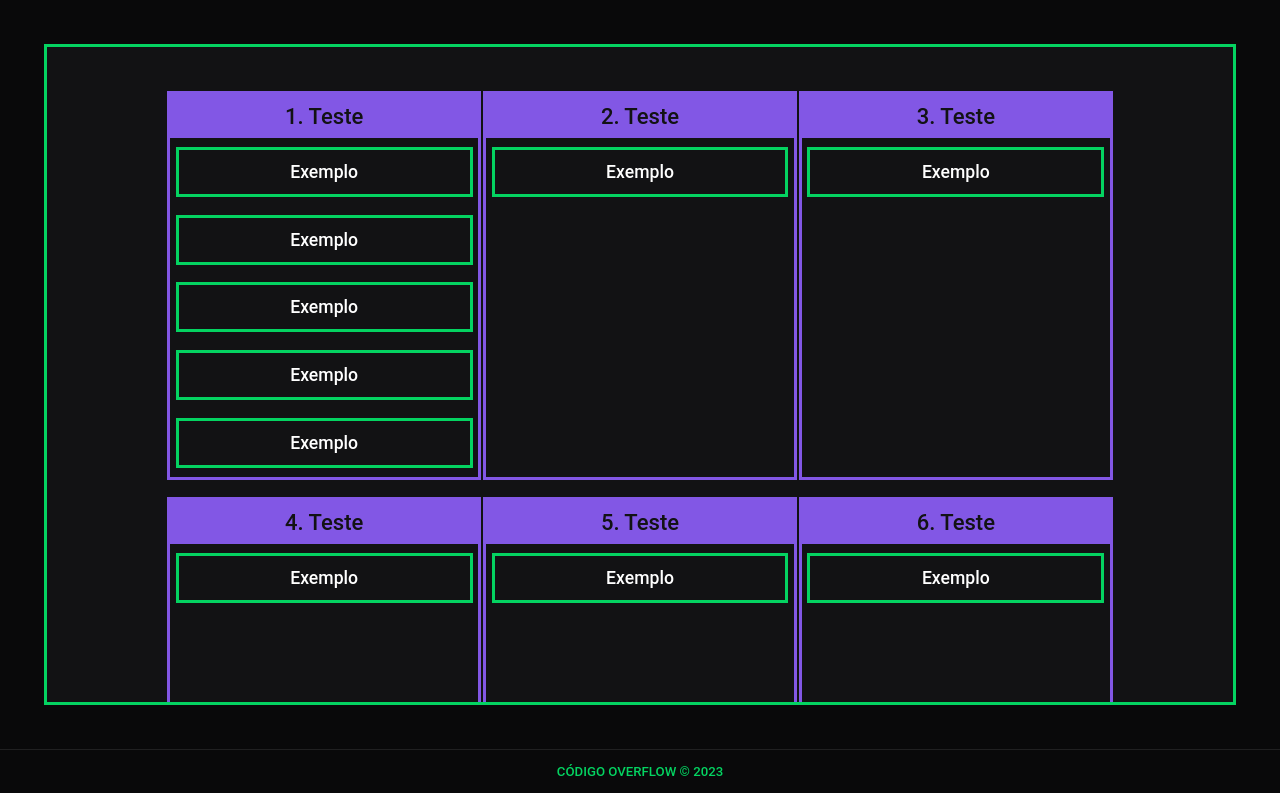
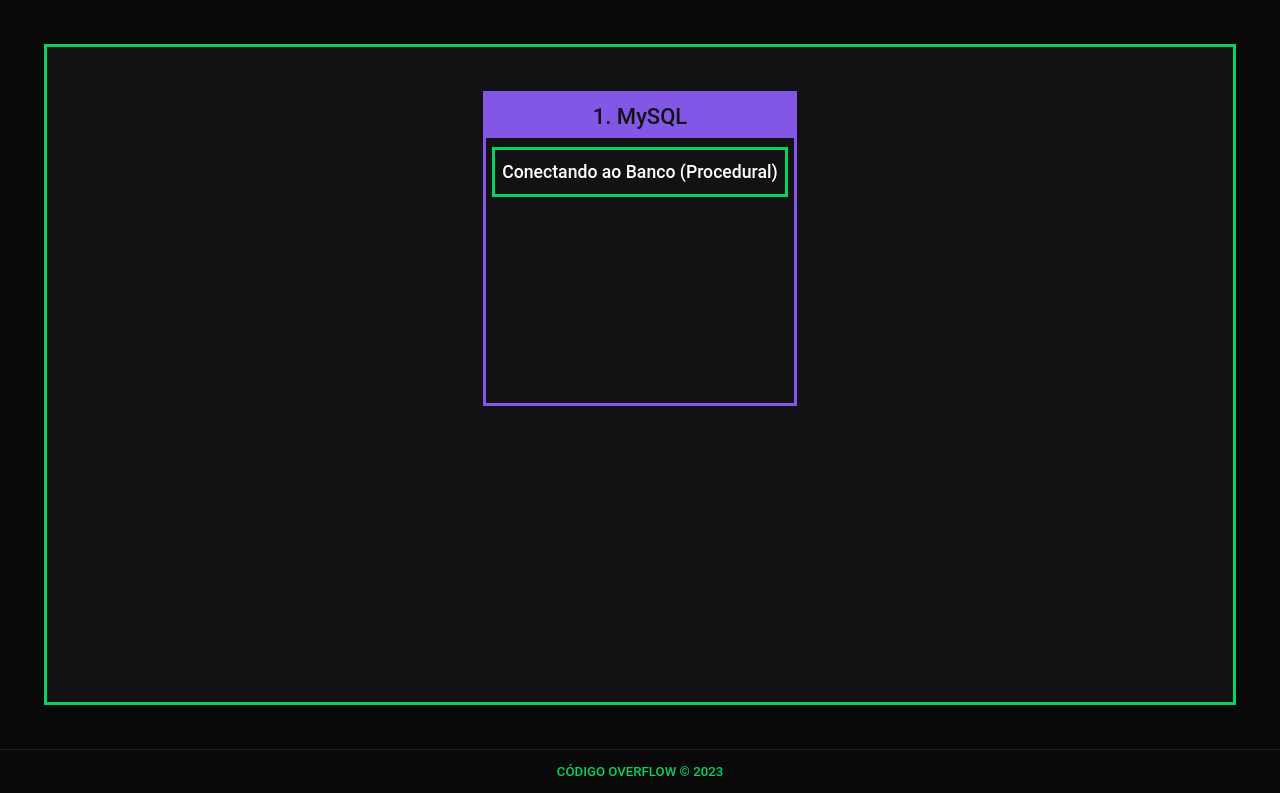
Before and after one commit to Maykon-JDS/estudo_php, a PHP site: page / in a window 1280 px wide. Shown: the part 88-881 px from the top of the page. Run offline with PHP 8.4, Linux system fonts and the light colour scheme.

Commit message:
conectando ao banco (mysql - procedural)
Conexão com o banco de dados MySQL de forma procedural

```diff
--- a/php/exercicio_sql/conectando_ao_banco_de_dados.php
+++ /dev/null
@@ -1,3 +0,0 @@
-<?=
-"Tudo Ok"
-?>
--- a/php/indice_de_exercicios.php
+++ b/php/indice_de_exercicios.php
@@ -1,92 +1,12 @@
 <nav class="modulos">
     <div class="modulo">
         <div class="titulo_do_modulo">
-            <h3>1. Teste</h3>
+            <h3>1. MySQL</h3>
         </div>
         <ul>
             <li>
-                <a href="index.php?dir=exercicio_sql&file=conectando_ao_banco_de_dados">
-                    Exemplo
-                </a>
-            </li>
-            <li>
-                <a href="exercicio.php">
-                    Exemplo
-                </a>
-            </li>
-            <li>
-                <a href="exercicio.php">
-                    Exemplo
-                </a>
-            </li>
-            <li>
-                <a href="exercicio.php">
-                    Exemplo
-                </a>
-            </li>
-            <li>
-                <a href="exercicio.php">
-                    Exemplo
-                </a>
-            </li>
-        </ul>
-    </div>
-    <div class="modulo">
-        <div class="titulo_do_modulo">
-            <h3>2. Teste</h3>
-        </div>
-        <ul>
-            <li>
-                <a href="exercicio.php">
-                    Exemplo
-                </a>
-            </li>
-        </ul>
-    </div>
-    <div class="modulo">
-        <div class="titulo_do_modulo">
-            <h3>3. Teste</h3>
-        </div>
-        <ul>
-            <li>
-                <a href="exercicio.php">
-                    Exemplo
-                </a>
-            </li>
-        </ul>
-    </div>
-    <div class="modulo">
-        <div class="titulo_do_modulo">
-            <h3>4. Teste</h3>
-        </div>
-        <ul>
-            <li>
-                <a href="exercicio.php">
-                    Exemplo
-                </a>
-            </li>
-        </ul>
-    </div>
-    <div class="modulo">
-        <div class="titulo_do_modulo">
-            <h3>5. Teste</h3>
-        </div>
-        <ul>
-            <li>
-                <a href="exercicio.php">
-                    Exemplo
-                </a>
-            </li>
-        </ul>
-    </div>
-    <div class="modulo">
-        <div class="titulo_do_modulo">
-            <h3>6. Teste</h3>
-        </div>
-        <ul>
-            <li>
-                <a href="exercicio.php">
-                    Exemplo
+                <a href="index.php?dir=mysql&file=conectando_ao_banco_procedural">
+                    Conectando ao Banco (Procedural)
                 </a>
             </li>
         </ul>
```
Also changed, not shown: php/mysql/conectando_ao_banco_procedural.php (added, +17 -0 lines).
